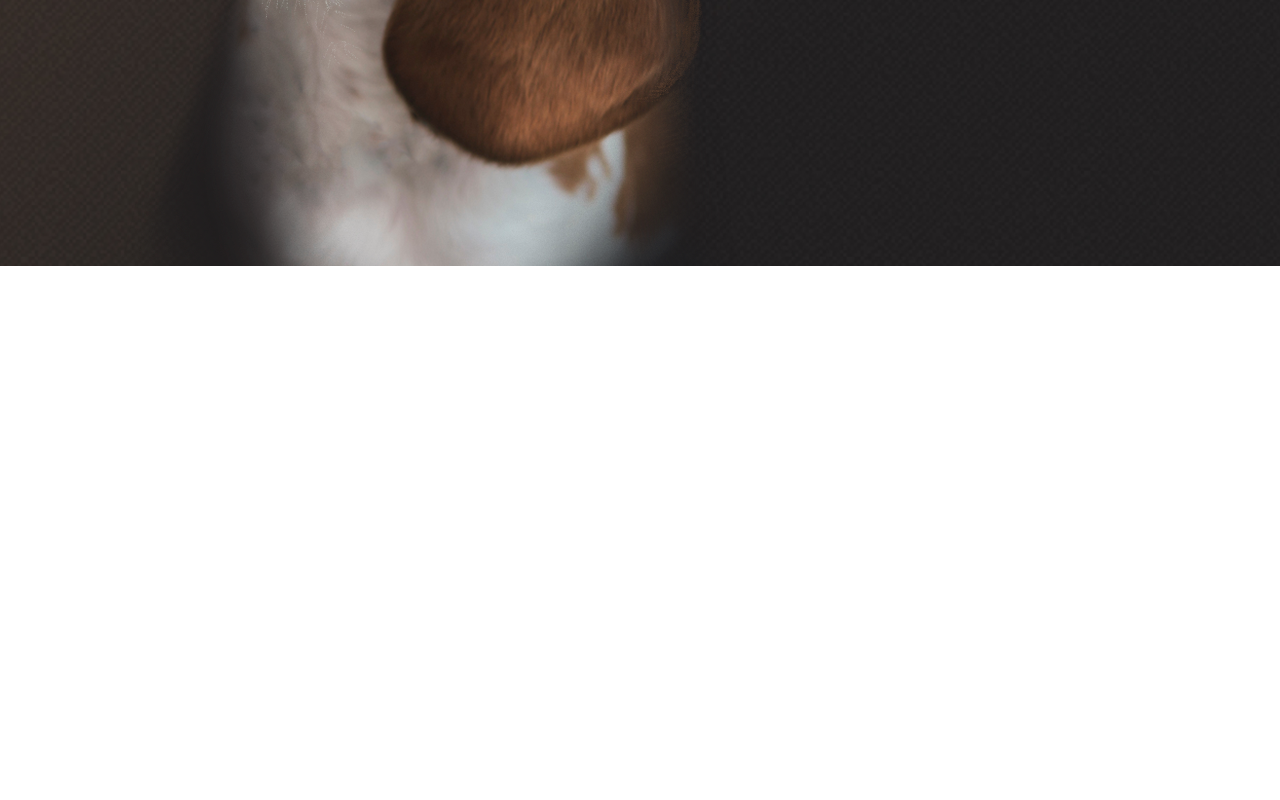
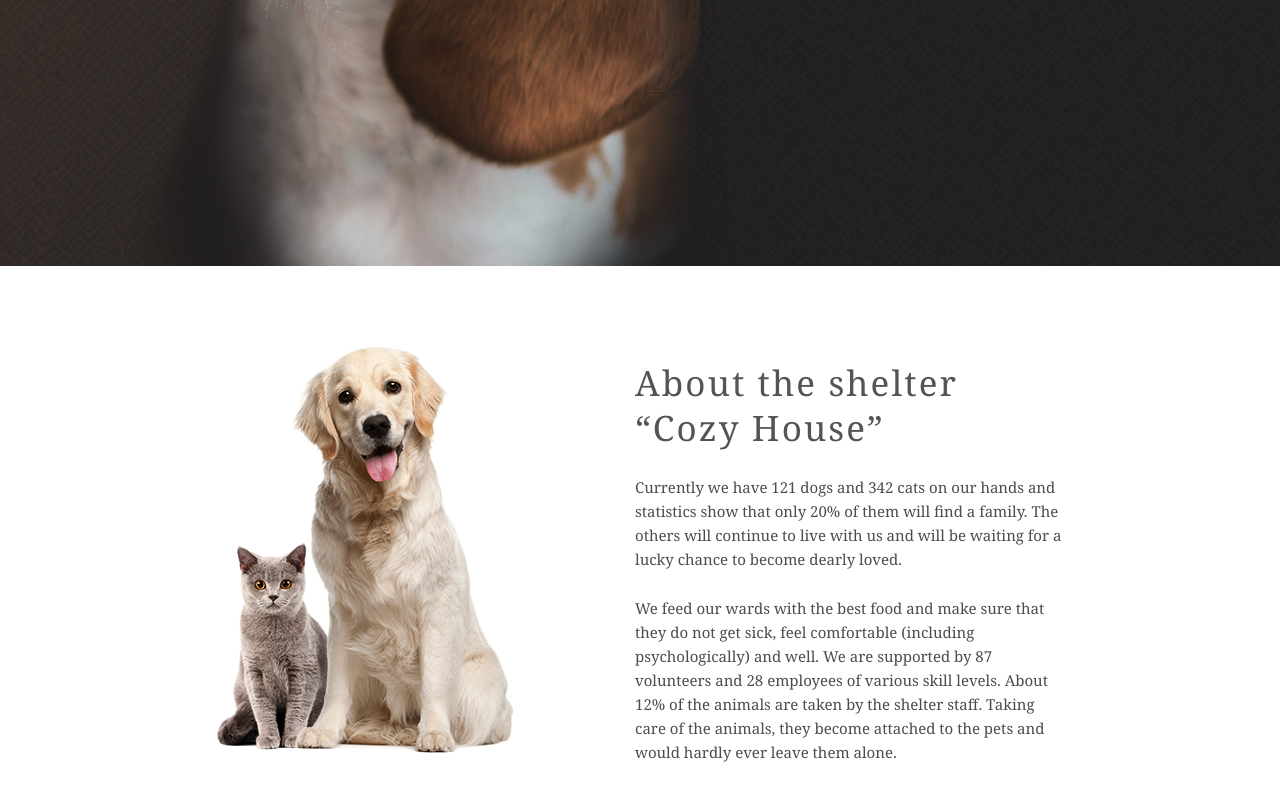
Before and after one commit to mrsmple3/rsschool-cv, a plain HTML site: page shelter/main.html in a window 1280 px wide. Shown: the part 1154-1954 px from the top of the page. Before the commit the page ends 1420 px from the top, so only its background shows below. Drawn offline with Linux system fonts and the light colour scheme.

Commit message:
feat: add changes

```diff
--- a/shelter/main.html
+++ b/shelter/main.html
@@ -9,7 +9,7 @@
   </head>
   <body>
     <header class="header">
-      <div class="wrapper">
+      <div class="wrapper-start">
         <div class="header_wrapper">
           <div class="header_logo">
             <a href="#!" class="header_logo-link"> Cozy House </a>
@@ -43,7 +43,7 @@
     <!-- Intro start -->
     <main class="main">
       <section class="intro">
-        <div class="wrapper">
+        <div class="wrapper-start">
           <div class="intro_content">
             <h1 class="intro_title">Not only people need a house</h1>
             <p class="intro_subtitle">
@@ -53,10 +53,40 @@
             </p>
             <a href="#!" class="intro_btn">Make a friend</a>
           </div>
-          <img src="start-screen-puppy.png" alt="puppy" class="intro_img" />
+          <img src="start-screen-puppy.png" alt="puppy" class="intro_img-pic" />
         </div>
       </section>
       <!-- Intro start -->
+      <!-- About start -->
+      <section class="about">
+        <div class="wrapper-start about_container">
+          <div class="about_img">
+            <img
+              src="img/about-pets.jpg"
+              alt="about-pets"
+              class="about_img-pic"
+            />
+          </div>
+          <div class="about_content">
+            <h1 class="about_title">About the shelter “Cozy House”</h1>
+            <p class="about_subtitle">
+              Currently we have 121 dogs and 342 cats on our hands and
+              statistics show that only 20% of them will find a family. The
+              others will continue to live with us and will be waiting for a
+              lucky chance to become dearly loved.
+            </p>
+            <p class="about_subtitle">
+              We feed our wards with the best food and make sure that they do
+              not get sick, feel comfortable (including psychologically) and
+              well. We are supported by 87 volunteers and 28 employees of
+              various skill levels. About 12% of the animals are taken by the
+              shelter staff. Taking care of the animals, they become attached to
+              the pets and would hardly ever leave them alone.
+            </p>
+          </div>
+        </div>
+      </section>
+      <!-- About end -->
     </main>
   </body>
 </html>
--- a/shelter/style.css
+++ b/shelter/style.css
@@ -521,11 +521,11 @@ img {
   max-width: 100%;
   height: auto;
 }
-.wrapper {
+.wrapper-start {
   max-width: 1200px;
   margin: 0 auto;
 }
-.wrapper-full {
+.wrapper-about {
   max-width: 1262px;
   margin: 0 auto;
 }
@@ -574,6 +574,7 @@ img {
 }
 .header_item {
   margin-right: 35px;
+  margin-bottom: 20px;
 }
 .header_item:last-child {
   margin-right: 0;
@@ -623,6 +624,7 @@ img {
   background: url(img/background\ 1.jpg) no-repeat center;
   background-size: cover;
   padding-top: 180px;
+  margin-bottom: 80px;
 }
 .intro_content {
   display: inline-block;
@@ -663,8 +665,47 @@ img {
   line-height: 22px;
   letter-spacing: 0.06em;
 }
-.intro_img {
+.intro_img-pic {
   max-width: 698px;
   margin: 0 auto;
 }
 /* Intro styles end*/
+/* About style start  */
+.about {
+  background: #ffffff;
+  max-height: 588px;
+}
+.about_container {
+  display: flex;
+  margin-bottom: 100px;
+}
+.about_img {
+  margin: 0 120px 0 175px;
+  max-width: 300px;
+  align-items: center;
+}
+.about_content {
+  max-width: 430px;
+  margin: 14px 175px 14px 0;
+}
+.about_title {
+  font-weight: 400;
+  font-size: 35px;
+  line-height: 45px;
+  display: flex;
+  align-items: center;
+  letter-spacing: 0.06em;
+  color: #545454;
+  margin-bottom: 25px;
+}
+.about_subtitle {
+  font-weight: 400;
+  font-size: 15px;
+  line-height: 24px;
+  color: #4c4c4c;
+  margin-bottom: 25px;
+}
+.about_subtitle:last-child {
+  margin-bottom: 0;
+}
+/* About style end  */
```
Also changed, not shown: shelter/img/about-pets.jpg (added).
